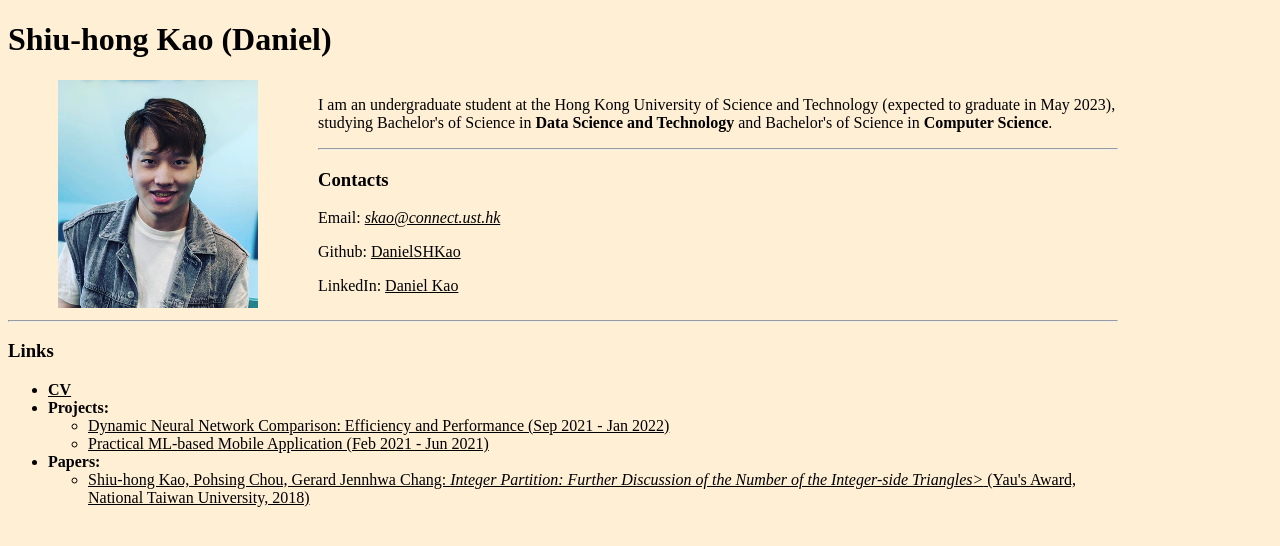
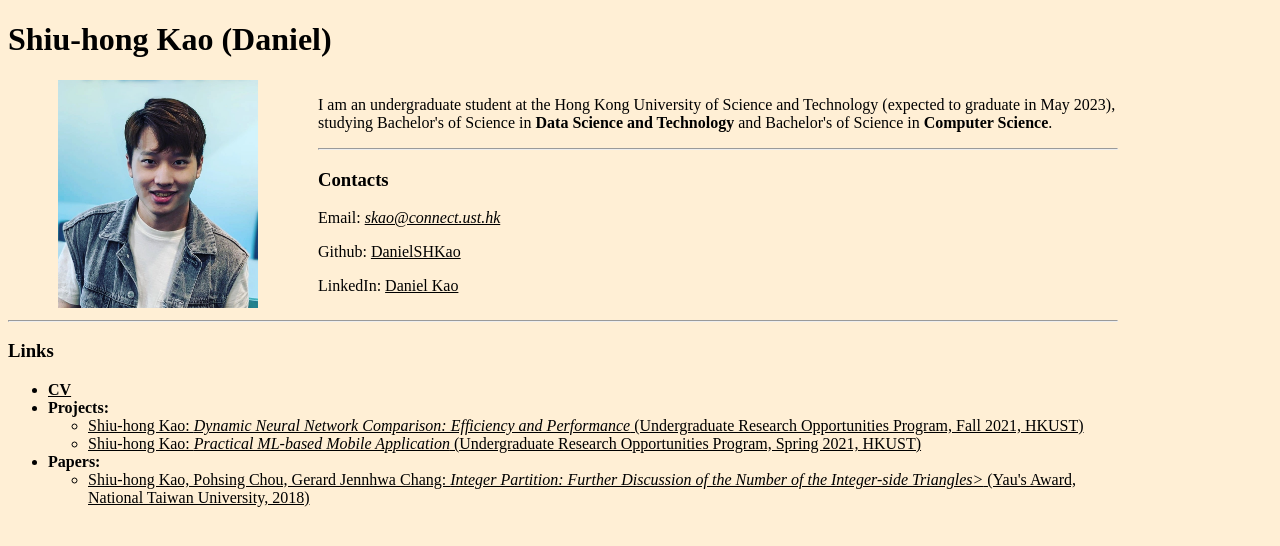
Before and after one commit to DanielSHKao/danielshkao.github.io, a plain HTML site: page index.html in a window 1280 px wide. Drawn offline with Linux system fonts and the light colour scheme.

Commit message:
project update

```diff
--- a/index.html
+++ b/index.html
@@ -35,8 +35,8 @@
             <li><a href="src/CV (Daniel).pdf" target="_blank"><b>CV</b></a></li>
             <li><b>Projects:</b></li>
                 <ul>
-                    <li><a href="src/dnn report.pdf" target="_blank">Dynamic Neural Network Comparison: Efficiency and Performance (Sep 2021 - Jan 2022)</a></li>
-                    <li><a href="src/android report.pdf" target="_blank">Practical ML-based Mobile Application (Feb 2021 - Jun 2021)</a></li>
+                    <li><a href="src/dnn report.pdf" target="_blank">Shiu-hong Kao: <i>Dynamic Neural Network Comparison: Efficiency and Performance</i> (Undergraduate Research Opportunities Program, Fall 2021, HKUST)</a></li>
+                    <li><a href="src/android report.pdf" target="_blank">Shiu-hong Kao: <i>Practical ML-based Mobile Application</i> (Undergraduate Research Opportunities Program, Spring 2021, HKUST)</a></li>
                 </ul>
             <li><b>Papers:</b></li>
                 <ul>
```
